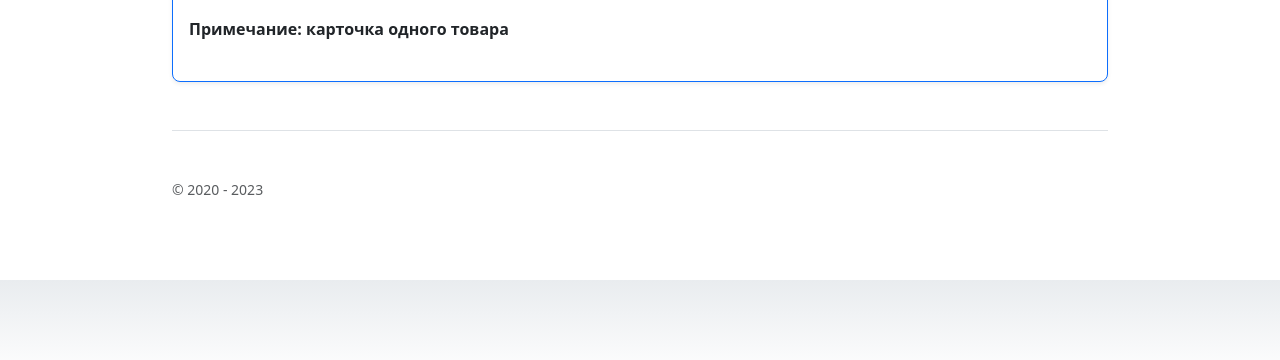
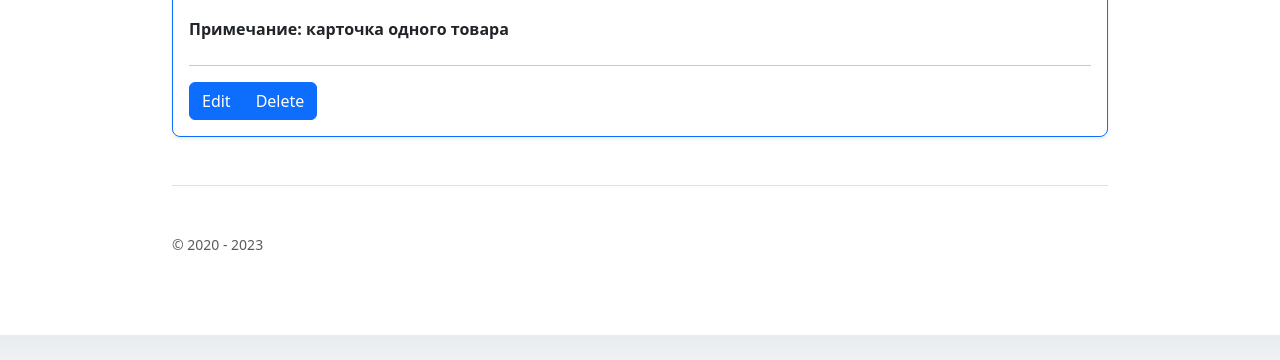
Before and after one commit to svro2022/homework_jango_poetry, a Django app: template catalog/templates/catalog/product_detail.html in a window 1280 px wide. Shown: the part 372-732 px from the top of the page. Run offline with Django 4.2, Linux system fonts and the light colour scheme; the template is opened without the code that fills it, so the values that code supplies are empty; some libraries are stand-ins or nearby versions.

Commit message:
edit buttons

```diff
--- a/catalog/templates/catalog/index.html
+++ b/catalog/templates/catalog/index.html
@@ -2,8 +2,14 @@
 
 {% block content %}
 
+<div class="col-12 mb-5">
+        <a href="#" class="btn btn-primary btn-lg">Создать товар</a>
+</div>
+
 
     <div class="row row-cols-1 row-cols-md-3 mb-3 text-center">
+
+
         {% for object in object_list %}
 
             {% include 'catalog/includes/inc_all_products.html' %}
--- a/catalog/templates/catalog/product_detail.html
+++ b/catalog/templates/catalog/product_detail.html
@@ -27,6 +27,12 @@
 
                                 <li><p class="fw-bold">Примечание: карточка одного товара</p></li>
                         </ul>
+                        <hr>
+
+                        <div class="btn-group">
+                        <a href="#" class="btn btn-primary">Edit</a>
+                        <a href="#" class="btn btn-primary">Delete</a>
+                        </div>
 
 
                     </div>
```
Also changed, not shown: catalog/templates/catalog/includes/inc_all_products.html (+7 -0 lines).
